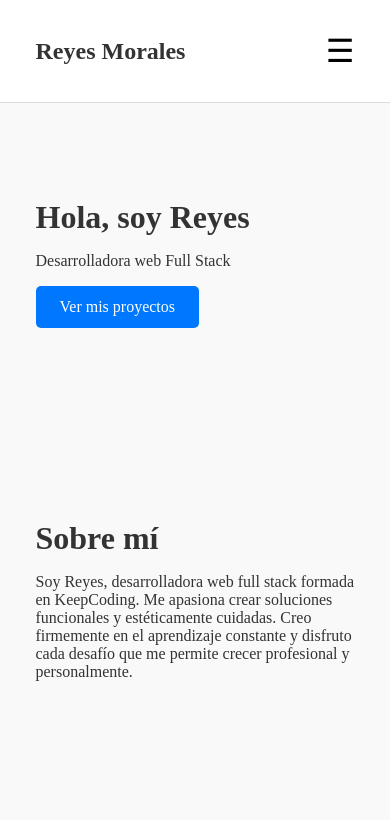
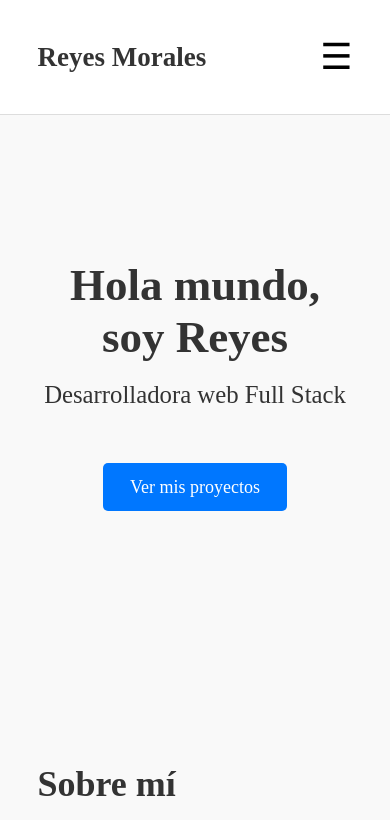
Before and after one commit to ReyesMorales/portfolio, a website: page index.html in a window 390 px wide. Shown: the top 820 px of the page. Drawn offline with nearby package versions, Linux system fonts and the light colour scheme; files that its build step writes are made by us from their sources.

Commit message:
feat: add hero section with BEM structure and responsive-ready layout

```diff
--- a/index.html
+++ b/index.html
@@ -25,13 +25,14 @@
   </header>
 
   <!-- Hero -->
-  <section id="inicio" class="hero">
-    <div class="container">
-      <h2>Hola, soy Reyes</h2>
-      <p>Desarrolladora web Full Stack</p>
-      <a href="#proyectos" class="btn">Ver mis proyectos</a>
-    </div>
-  </section>
+<section id="inicio" class="hero">
+  <div class="container">
+    <h1 class="hero__title">Hola mundo, soy Reyes</h1>
+    <p class="hero__subtitle">Desarrolladora web Full Stack</p>
+    <a href="#proyectos" class="btn hero__cta">Ver mis proyectos</a>
+  </div>
+</section>
+
 
   <!-- Sobre mí -->
   <section id="sobre-mi" class="about">
--- /dev/null
+++ b/scss/components/_hero.scss
@@ -0,0 +1,19 @@
+@use '../settings/colors';
+
+.hero {
+  padding: 6rem 0;
+  background-color: colors.$color-background;
+  text-align: center;
+
+  .hero__title {
+    font-size: 2.5rem;
+    margin-bottom: 1rem;
+    color: colors.$color-text;
+  }
+
+  .hero__subtitle {
+    font-size: 1.375rem;
+    color: colors.$color-text;
+    margin-bottom: 2rem;
+  }
+}
--- a/scss/elements/_base.scss
+++ b/scss/elements/_base.scss
@@ -4,6 +4,12 @@ body {
     background-color: colors.$color-background;
     color: colors.$color-text;
   }
+
+  html {
+    font-size: 18px;
+    scroll-behavior: smooth;
+  }
+
 
   section {
     padding: 4rem 0;
--- a/scss/main.scss
+++ b/scss/main.scss
@@ -3,6 +3,7 @@
 @use 'elements/base';
 @use 'objects/container';
 @use 'components/header';
+@use 'components/hero';
 @use 'components/nav';
 @use 'components/button';
 @use 'components/footer';
```
